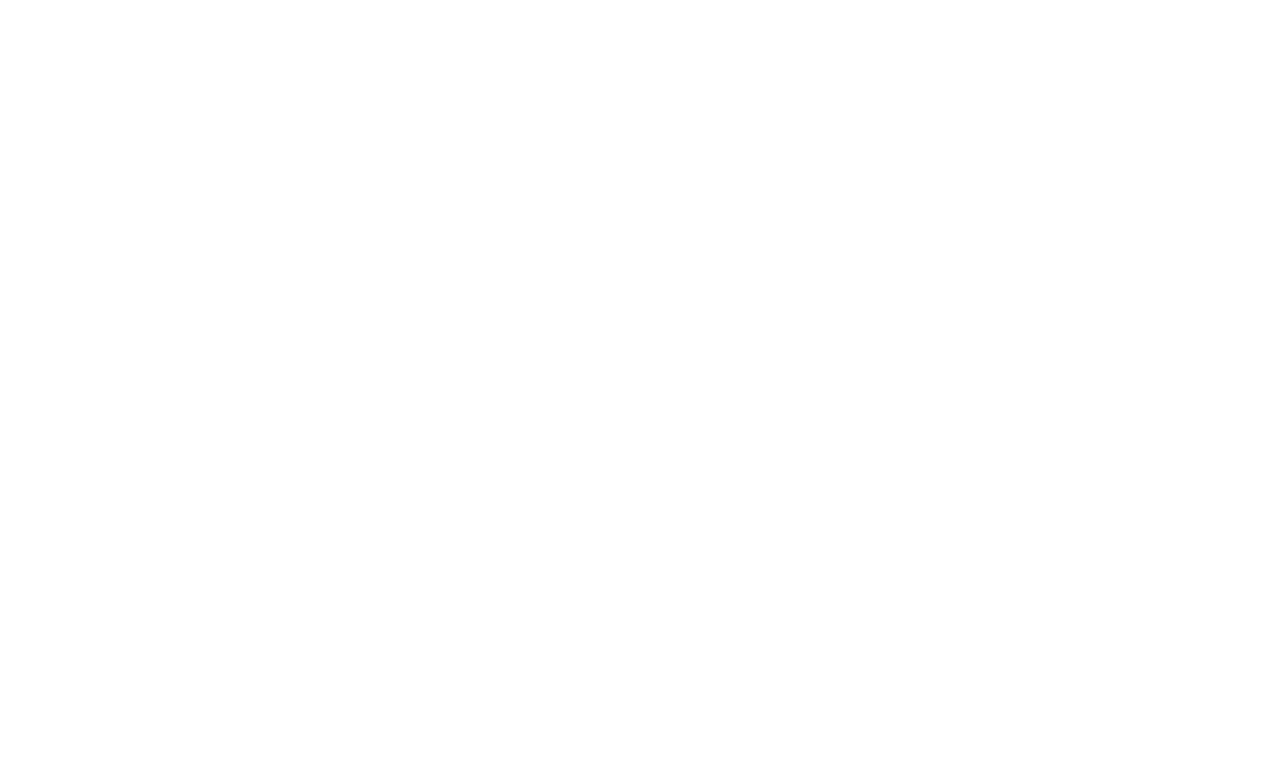
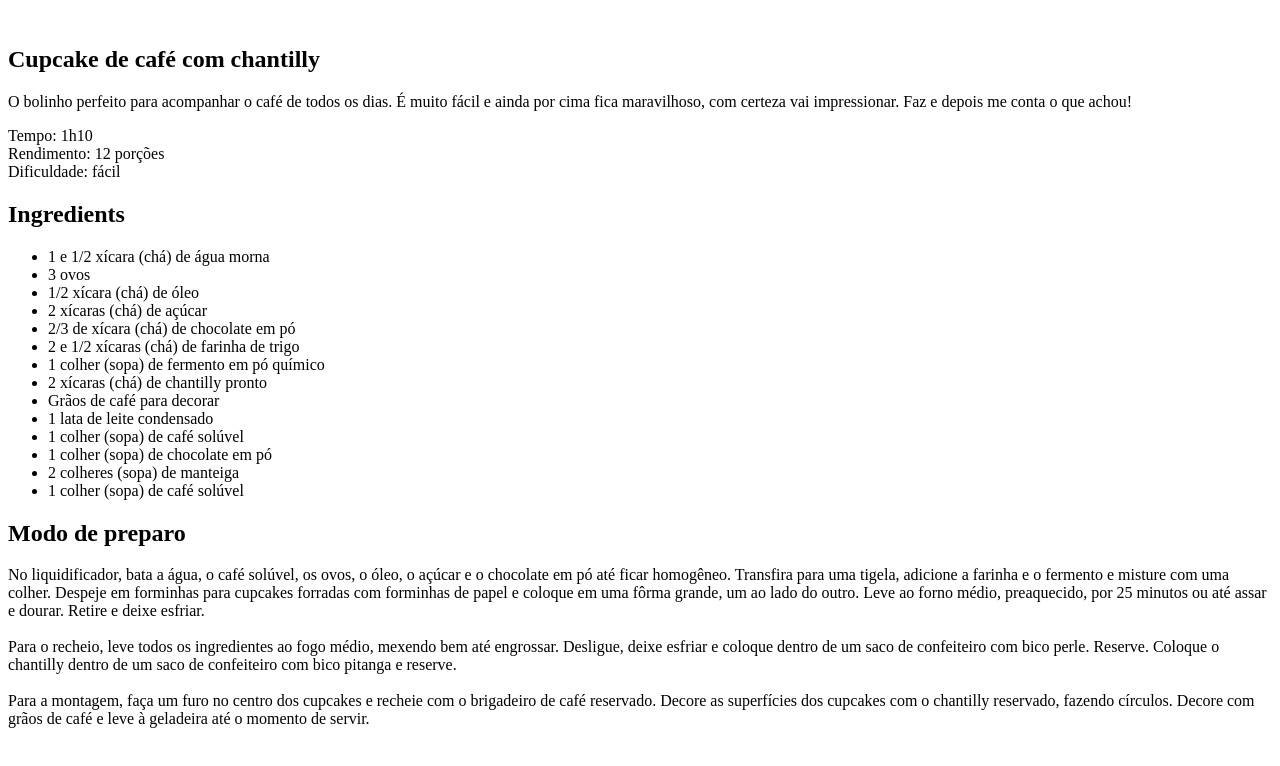
Before and after one commit to Magnun25/Projeto, a plain HTML site: page index.html in a window 1280 px wide. Drawn offline with Linux system fonts and the light colour scheme.

Commit message:
Initial HTML

```diff
--- a/index.html
+++ b/index.html
@@ -5,5 +5,64 @@
     <meta name="viewport" content="width=device-width, initial-scale=1.0" />
     <title>Document</title>
   </head>
-  <body></body>
+  <body>
+    <div id="page">
+      <main>
+        <img src="" alt="" />
+        <section id="about">
+          <h1>Cupcake de café com chantilly</h1>
+          <p>
+            O bolinho perfeito para acompanhar o café de todos os dias. É muito
+            fácil e ainda por cima fica maravilhoso, com certeza vai
+            impressionar. Faz e depois me conta o que achou!
+          </p>
+          <p>
+            Tempo: 1h10 <br />
+            Rendimento: 12 porções <br />
+            Dificuldade: fácil
+          </p>
+        </section>
+        <section id="ingredients">
+          <h2>Ingredients</h2>
+          <ul>
+            <li>1 e 1/2 xícara (chá) de água morna</li>
+            <li>3 ovos</li>
+            <li>1/2 xícara (chá) de óleo</li>
+            <li>2 xícaras (chá) de açúcar</li>
+            <li>2/3 de xícara (chá) de chocolate em pó</li>
+            <li>2 e 1/2 xícaras (chá) de farinha de trigo</li>
+            <li>1 colher (sopa) de fermento em pó químico</li>
+            <li>2 xícaras (chá) de chantilly pronto</li>
+            <li>Grãos de café para decorar</li>
+            <li>1 lata de leite condensado</li>
+            <li>1 colher (sopa) de café solúvel</li>
+            <li>1 colher (sopa) de chocolate em pó</li>
+            <li>2 colheres (sopa) de manteiga</li>
+            <li>1 colher (sopa) de café solúvel</li>
+          </ul>
+        </section>
+        <section id="preparation">
+          <h2>Modo de preparo</h2>
+          <p>
+            No liquidificador, bata a água, o café solúvel, os ovos, o óleo, o
+            açúcar e o chocolate em pó até ficar homogêneo. Transfira para uma
+            tigela, adicione a farinha e o fermento e misture com uma colher.
+            Despeje em forminhas para cupcakes forradas com forminhas de papel e
+            coloque em uma fôrma grande, um ao lado do outro. Leve ao forno
+            médio, preaquecido, por 25 minutos ou até assar e dourar. Retire e
+            deixe esfriar. <br /><br />
+            Para o recheio, leve todos os ingredientes ao fogo médio, mexendo
+            bem até engrossar. Desligue, deixe esfriar e coloque dentro de um
+            saco de confeiteiro com bico perle. Reserve. Coloque o chantilly
+            dentro de um saco de confeiteiro com bico pitanga e reserve.
+            <br /><br />
+            Para a montagem, faça um furo no centro dos cupcakes e recheie com o
+            brigadeiro de café reservado. Decore as superfícies dos cupcakes com
+            o chantilly reservado, fazendo círculos. Decore com grãos de café e
+            leve à geladeira até o momento de servir.
+          </p>
+        </section>
+      </main>
+    </div>
+  </body>
 </html>
```
